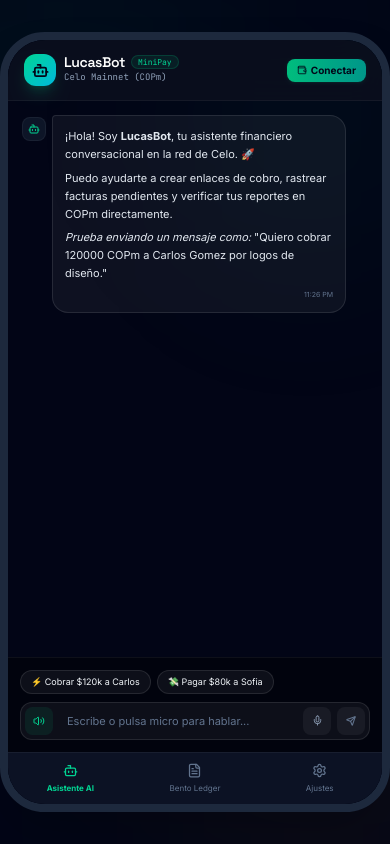
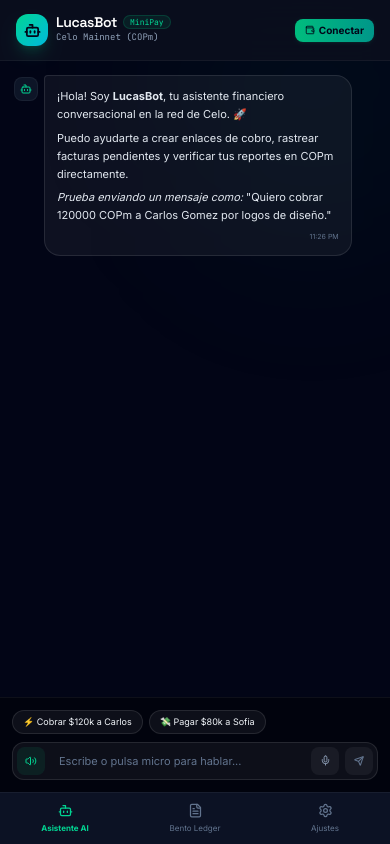
Before and after one commit to fgdiaz-JR/LucasBot, a React (Vite) app: page / in a window 390 px wide. Built offline with nearby package versions, Linux system fonts and the light colour scheme.

Commit message:
style: optimize container for mobile devices
Remove fixed dimensions and border styling in mobile view to ensure full-screen compatibility for MiniPay and native mobile browsers.

```diff
--- a/src/App.tsx
+++ b/src/App.tsx
@@ -882,7 +882,7 @@
       <div
         className={`w-full transition-all duration-500 relative flex ${
           isDeviceView
-            ? "max-w-[390px] h-[780px] md:h-[730px] md:mt-11 border-8 border-slate-800 rounded-[2.8rem] shadow-2xl flex-col bg-[#0b1329] overflow-hidden z-10"
+            ? "w-full h-screen flex-col bg-[#0b1329] overflow-hidden z-10"
             : "max-w-[1240px] h-[92vh] min-h-[720px] bg-[#020617]/40 backdrop-blur-xl border border-white/10 rounded-[32px] shadow-3xl flex-row overflow-hidden z-10 mt-6"
         }`}
       >
```
